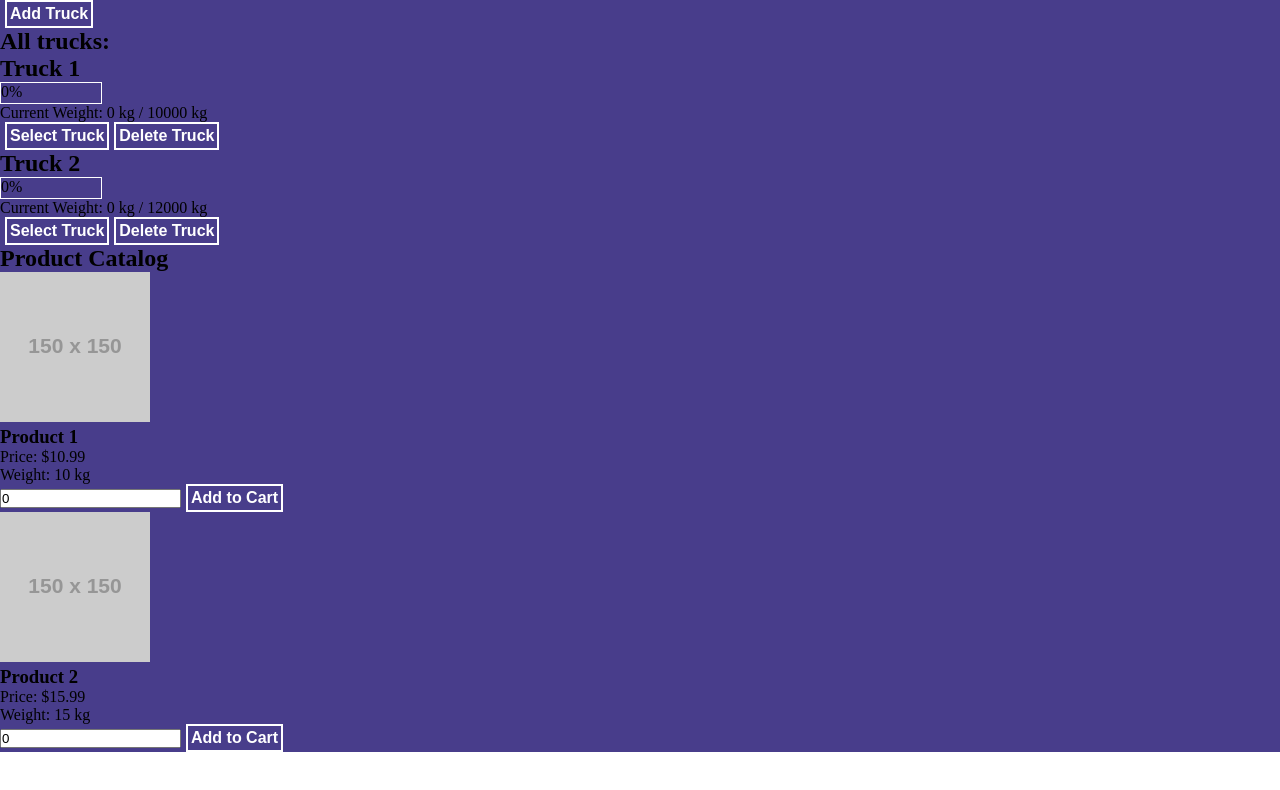
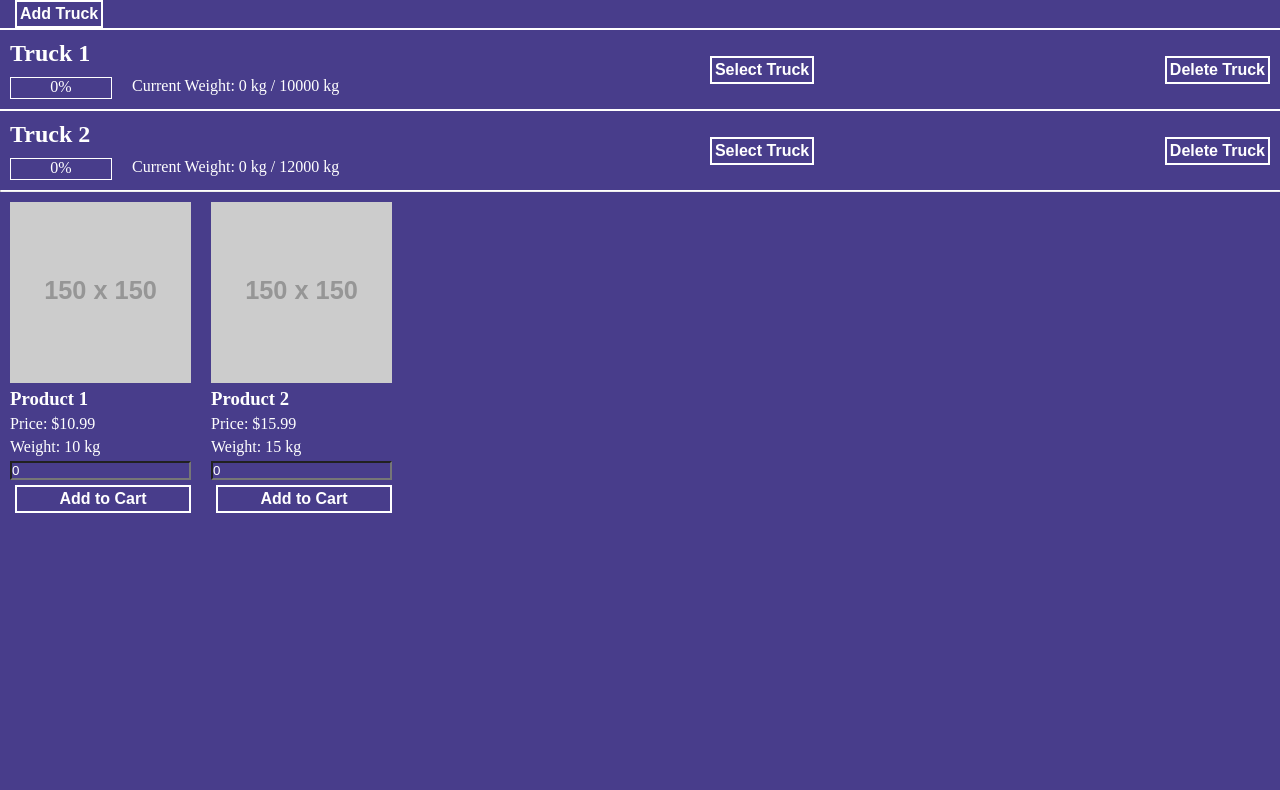
Before and after one commit to romaskirman/react-truck-test-task, a React (Create React App) app in the folder react-truck-app/: page / in a window 1280 px wide. Shown: the top 790 px of the page. Built offline with nearby package versions, Linux system fonts and the light colour scheme.

Commit message:
added: remaining styles

```diff
--- a/react-truck-app/src/App.tsx
+++ b/react-truck-app/src/App.tsx
@@ -98,7 +98,8 @@ const App = () => {
 
     return (
         <div className="app">
-            <header>
+            <header className="header">
+                <div className="header-info">
                     <button className="btn" onClick={handleAddTruck}>Add Truck</button>
                     {selectedTruck && (
                         <div>
@@ -111,11 +112,12 @@ const App = () => {
                             />
                         </div>
                         )}
+                </div>
                 {showSelectTruckError && (
                     <p style={{ color: 'red' }}>To add product select truck firstly!</p>
                 )}
             </header>
-            <main>
+            <main className="main-container">
                 <TruckList
                     allTrucks={trucks}
                     selectedTruck={selectedTruck}
@@ -124,7 +126,7 @@ const App = () => {
                 />
 
                 <div className="product-catalog">
-                    <h2>Product Catalog</h2>
+                    <hr className="product-catalog-line"></hr>
                     <div className="product-list">
                         {products.map((product) => (
                             <ProductCard
--- a/react-truck-app/src/components/ProductCard.tsx
+++ b/react-truck-app/src/components/ProductCard.tsx
@@ -30,8 +30,8 @@ const ProductCard: React.FC<ProductCardProps> = ({ product, onAddProduct }) => {
                     value={quantity}
                     onChange={handleQuantityChange}
                 />
-                <button className="btn" onClick={handleAddProduct}>Add to Cart</button>
             </div>
+            <button className="btn" onClick={handleAddProduct}>Add to Cart</button>
         </div>
     );
 };
--- a/react-truck-app/src/components/TruckDetails.tsx
+++ b/react-truck-app/src/components/TruckDetails.tsx
@@ -22,9 +22,9 @@ const TruckDetails: React.FC<TruckDetailsProps> = ({ truck, selected, onSelectTr
                 <h2>{truck.name} {selected && !displaysOnHeader && (
                     <span> - Selected </span>
                 )}</h2>
-                <div>
+                <div className="truck-info">
                     <div className="calc-truck-percentage" style={{ backgroundImage: linearGradient }} >{truckPercentage}</div>
-                    <p>
+                    <p className="weight-info">
                         Current Weight: {truck.currentWeight} kg / {truck.maxWeight} kg
                     </p>
                 </div>
--- a/react-truck-app/src/components/TruckList.tsx
+++ b/react-truck-app/src/components/TruckList.tsx
@@ -18,7 +18,6 @@ const TruckList: React.FC<TruckListProps> = ({
 
     return (
         <div className="truck-list">
-            <h2>All trucks: </h2>
             {allTrucks.map(truck => (
                  <TruckDetails
                     truck={truck}
--- a/react-truck-app/src/styles.scss
+++ b/react-truck-app/src/styles.scss
@@ -1,9 +1,7 @@
 * {
     margin: 0;
     padding: 0;
-}
-
-.app {
+    color: white;
     background: darkslateblue;
 }
 
@@ -15,18 +13,76 @@
     font-size: 16px;
     padding: 3px;
     font-weight: 600;
+    max-height: 40px;
 }
 
 .truck-main-block {
+    display: flex;
+    flex-direction: column;
+}
 
+.truck-info {
+    margin-top: 10px;
+    display: flex;
+    justify-content: flex-start;
 }
 
 .truck-details {
-    margin-right: 40px;
+    display: flex;
+    justify-content: space-between;
+    align-items: center;
+    border-top: 2px solid white;
+    padding: 10px;
 }
 
 .calc-truck-percentage {
     height: 20px;
     width: 100px;
     border: 1px solid white;
+    text-align: center;
+    color: white;
+    margin-right: 20px;
 }
+
+.header {
+    display: flex;
+    flex-direction: column;
+    padding: 0 10px;
+}
+
+.header-info {
+    display: flex;
+    justify-content: space-between;
+    align-items: center;
+}
+
+.product-card {
+    display: flex;
+    flex-direction: column;
+    gap: 5px;
+    padding: 10px;
+}
+
+.main-container {
+    display: flex;
+    flex-direction: column;
+
+}
+
+.truck-list {
+    display: flex;
+    flex-direction: column;
+}
+
+.product-catalog-line {
+    border-top: 1px solid white;
+}
+
+.product-list {
+    display: flex;
+    flex-wrap: wrap;
+}
+
+.weight-info {
+    margin-right: 20px;
+}
```
Lines whose indentation alone changed are shown as unchanged.
